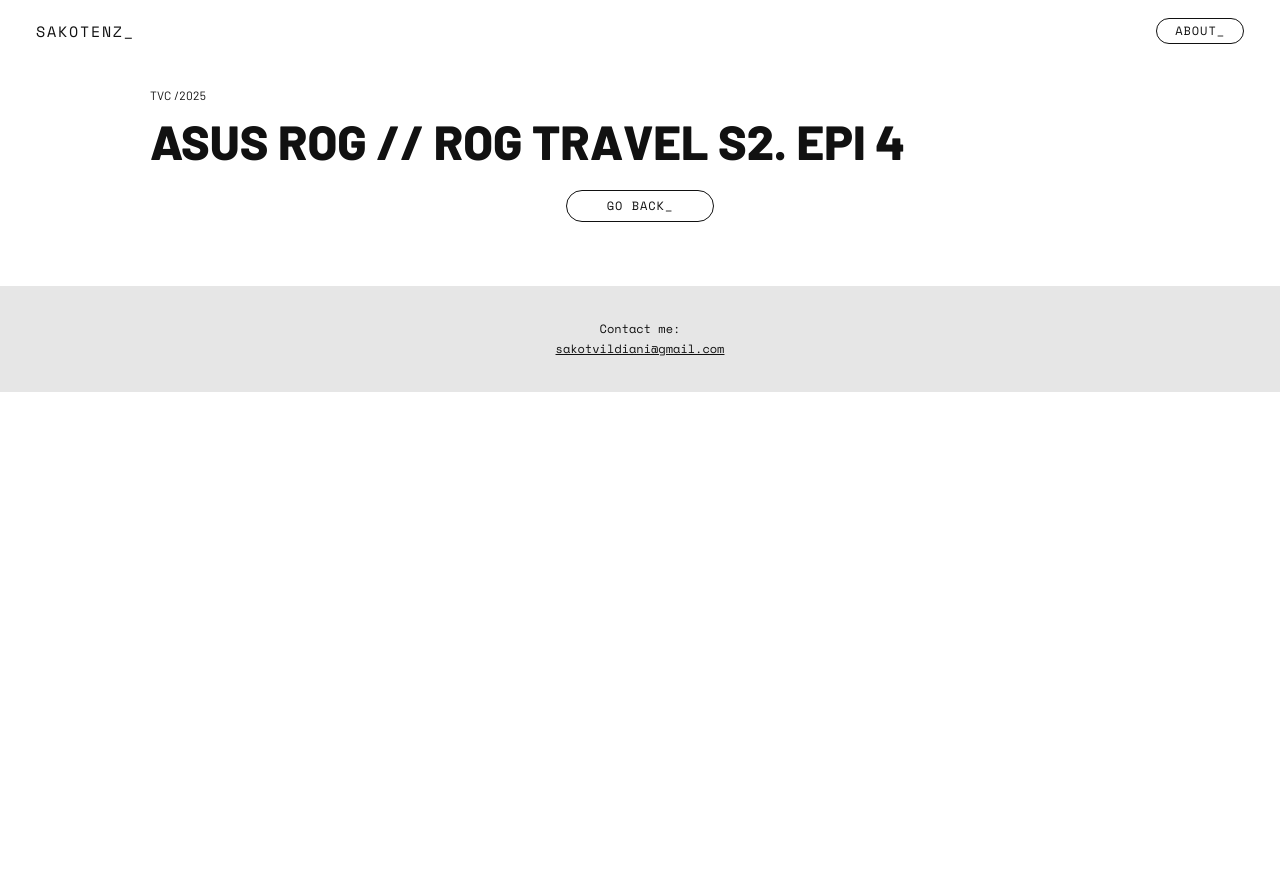
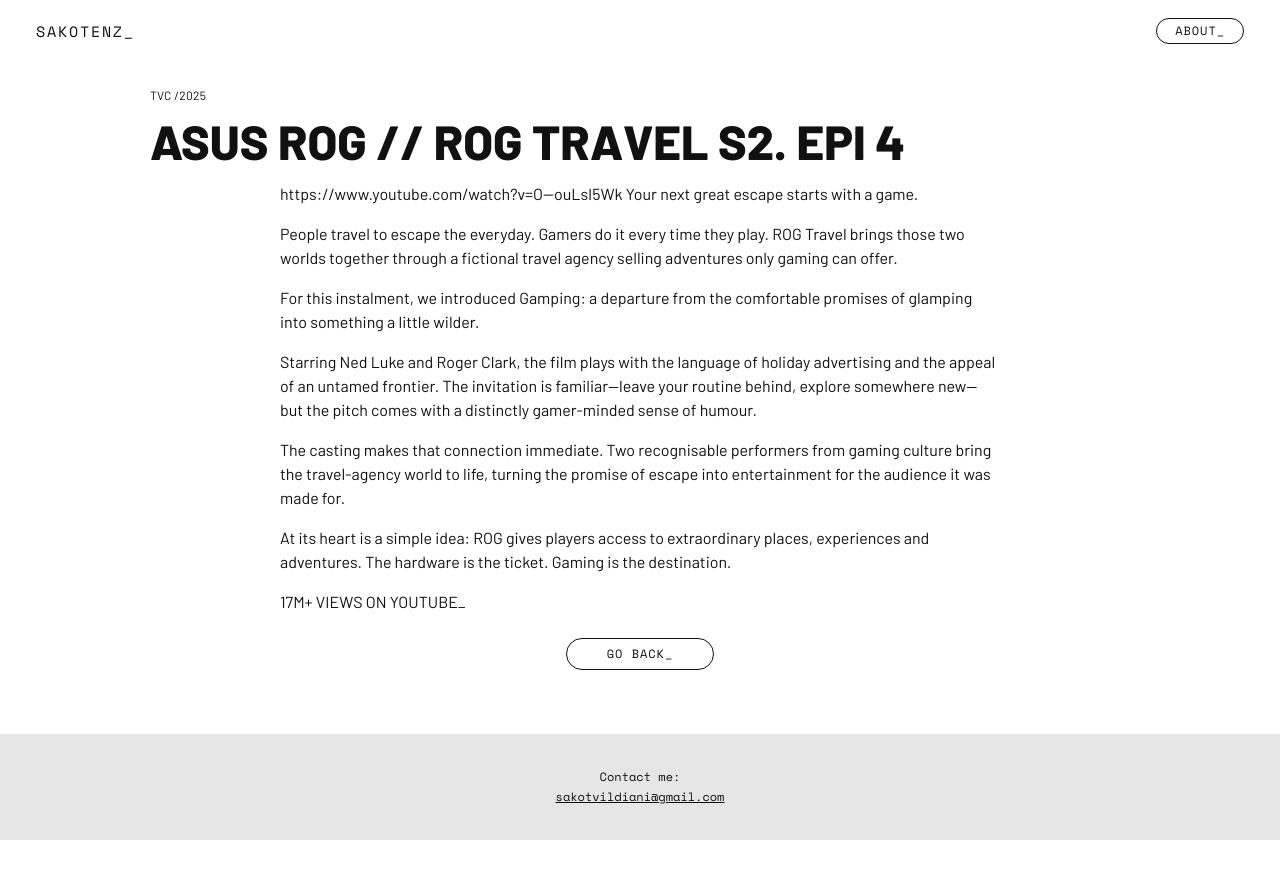
Before and after one commit to sakotenzin/sakotenz.github.io, a Jekyll site: the page built from _posts/2025-01-02-asus-rog-travel-s2-ep4.md, in a window 1280 px wide. Shown: the top 879 px of the page. Built offline with Jekyll 4.4.1, drawn with Linux system fonts in a browser that asks for light colours.

Commit message:
Update _posts/2025-01-02-asus-rog-travel-s2-ep4.md (via Pages CMS)

```diff
--- a/_posts/2025-01-02-asus-rog-travel-s2-ep4.md
+++ b/_posts/2025-01-02-asus-rog-travel-s2-ep4.md
@@ -1,11 +1,27 @@
 ---
-title: "ASUS ROG // ROG TRAVEL S2. EPI 4"
-label: "TVC /2025"
+title: ASUS ROG // ROG TRAVEL S2. EPI 4
+label: TVC /2025
+hidden: false
 card:
-  label: "TVC /2025"
-  title: "ASUS ROG // ROG TRAVEL S2. EPI 4_"
-  video: "/assets/video/512236_c7895dc5e70f4bb4ae4dc34fb2b452d3.mp4"
-  poster: "/assets/img/512236_c7895dc5e70f4bb4ae4dc34fb2b452d3f000.jpg"
+  label: TVC /2025
+  title: ASUS ROG // ROG TRAVEL S2. EPI 4_
+  video: /assets/video/512236_c7895dc5e70f4bb4ae4dc34fb2b452d3.mp4
+  poster: /assets/img/512236_c7895dc5e70f4bb4ae4dc34fb2b452d3f000.jpg
+  soon: false
 ---
+<!-- Project page not written yet. Add the story here. -->
 
-<!-- Project page not written yet. Add the story here. -->
+https://www.youtube.com/watch?v=O--ouLsI5Wk
+Your next great escape starts with a game.
+
+People travel to escape the everyday. Gamers do it every time they play. ROG Travel brings those two worlds together through a fictional travel agency selling adventures only gaming can offer.
+
+For this instalment, we introduced Gamping: a departure from the comfortable promises of glamping into something a little wilder.
+
+Starring Ned Luke and Roger Clark, the film plays with the language of holiday advertising and the appeal of an untamed frontier. The invitation is familiar—leave your routine behind, explore somewhere new—but the pitch comes with a distinctly gamer-minded sense of humour.
+
+The casting makes that connection immediate. Two recognisable performers from gaming culture bring the travel-agency world to life, turning the promise of escape into entertainment for the audience it was made for.
+
+At its heart is a simple idea: ROG gives players access to extraordinary places, experiences and adventures. The hardware is the ticket. Gaming is the destination.
+
+17M+ VIEWS ON YOUTUBE_
```
